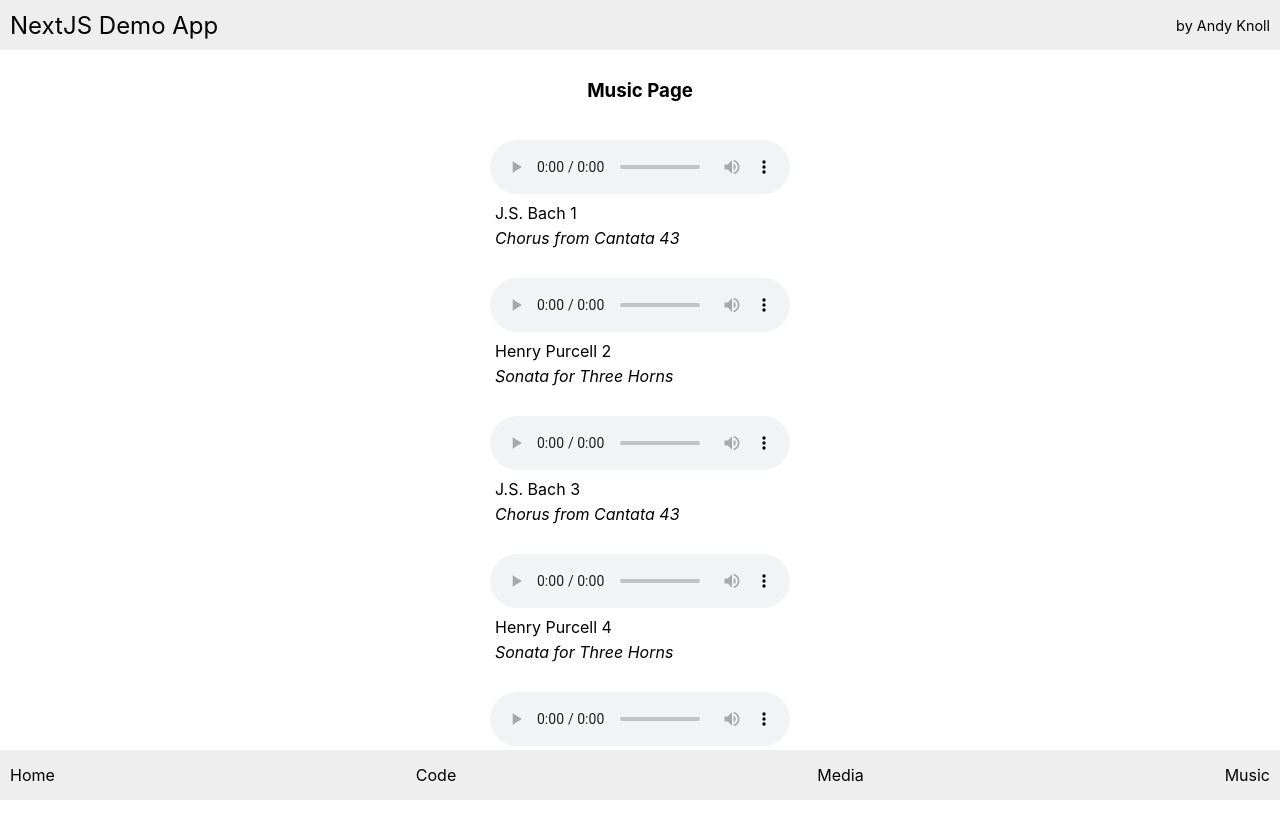
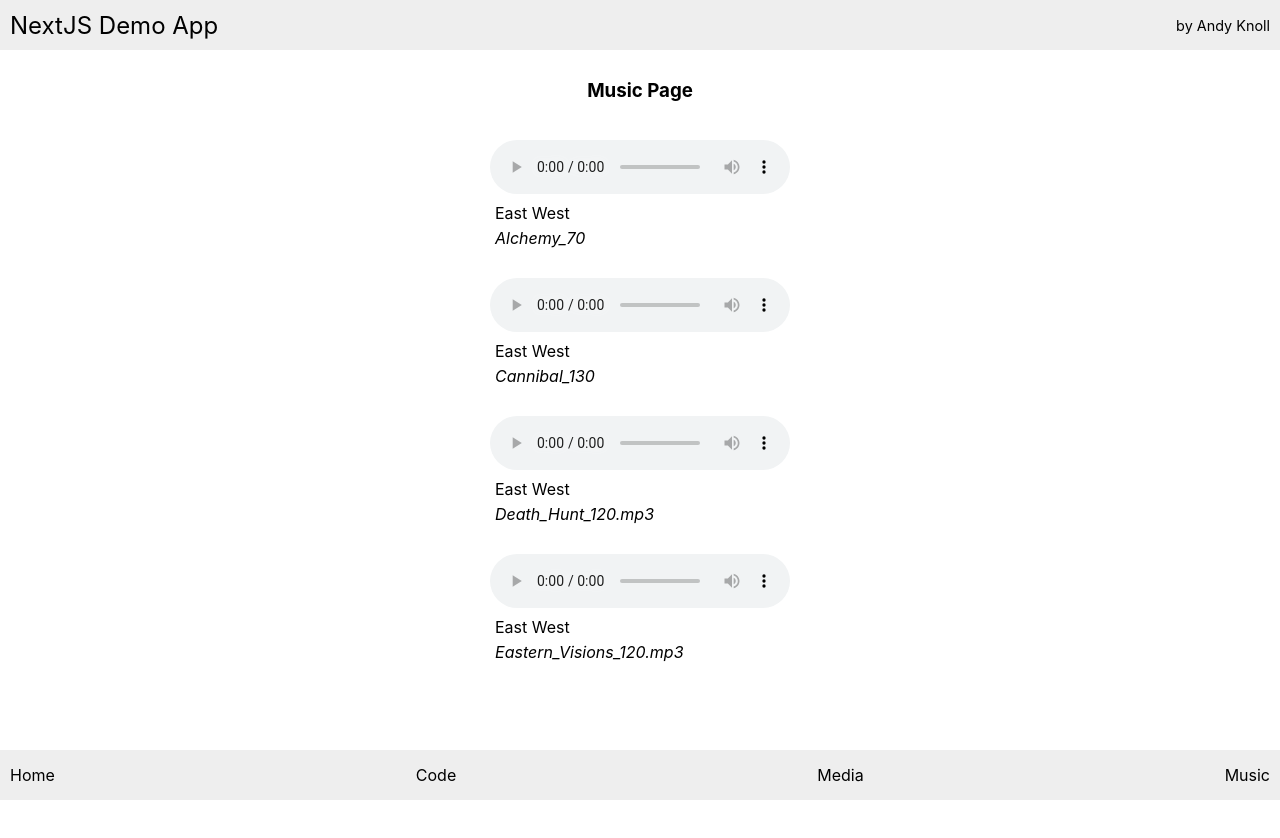
Before and after one commit to andyknoll/andy-nextjs-app, a Next.js app: page /music in a window 1280 px wide. Shown: the top 838 px of the page. After the commit the page ends 800 px from the top, so only its background shows below. Built offline with nearby package versions, Linux system fonts and the light colour scheme.

Commit message:
added MP3 files locally and on andyknoll.com

```diff
--- a/pages/music.js
+++ b/pages/music.js
@@ -20,59 +20,39 @@ const MusicPage = props => {
 
                 <div className="audio-player">
                     <ReactAudioPlayer
-                        src={BACH}
+                        src="/media/Alchemy_70.mp3"
                         controls
                     />
-                    <p>J.S. Bach 1</p>
-                    <p className={"italic"}>Chorus from Cantata 43</p>
+                    <p>East West</p>
+                    <p className={"italic"}>Alchemy_70</p>
                 </div>
 
                 <div className="audio-player">
                     <ReactAudioPlayer
-                        src={PURCELL}
+                        src="/media/Cannibal_130.mp3"
                         controls
                     />
-                    <p>Henry Purcell 2</p>
-                    <p className={"italic"}>Sonata for Three Horns</p>
+                    <p>East West</p>
+                    <p className={"italic"}>Cannibal_130</p>
                 </div>
 
                 <div className="audio-player">
                     <ReactAudioPlayer
-                        src={BACH}
+                        src="http://andyknoll.com/mp3s/sd2/Death_Hunt_120.mp3"
                         controls
                     />
-                    <p>J.S. Bach 3</p>
-                    <p className={"italic"}>Chorus from Cantata 43</p>
+                    <p>East West</p>
+                    <p className={"italic"}>Death_Hunt_120.mp3</p>
                 </div>
 
                 <div className="audio-player">
                     <ReactAudioPlayer
-                        src={PURCELL}
+                        src="http://andyknoll.com/mp3s/sd2/Eastern_Visions_120.mp3"
                         controls
                     />
-                    <p>Henry Purcell 4</p>
-                    <p className={"italic"}>Sonata for Three Horns</p>
+                    <p>East West</p>
+                    <p className={"italic"}>Eastern_Visions_120.mp3</p>
                 </div>
-
-                <div className="audio-player">
-                    <ReactAudioPlayer
-                        src={BACH}
-                        controls
-                    />
-                    <p>J.S. Bach 5</p>
-                    <p className={"italic"}>Chorus from Cantata 43</p>
-                </div>
-
-                {/*
-                <div className="audio-player">
-                    <ReactAudioPlayer
-                        src={PURCELL}
-                        controls
-                    />
-                    <p>Henry Purcell 6</p>
-                    <p className={"italic"}>Sonata for Three Horns</p>
-                </div>
-                */}
 
                 <div className="horiz-spacer"></div>
 
```
Also changed, not shown: 2 other files (tests, documents, lock files or other folders).
